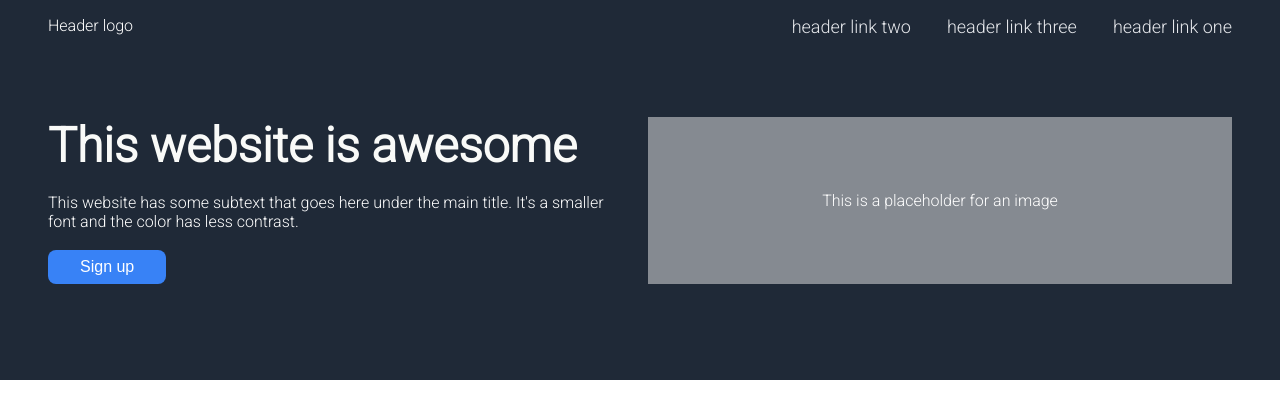
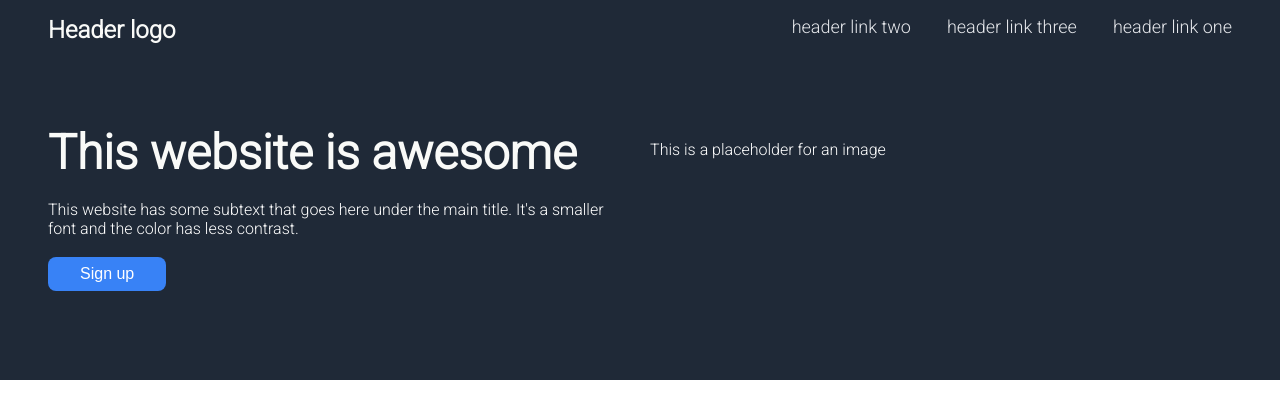
Before and after one commit to creative-nam/landing-page, a plain HTML site: page index.html in a window 1280 px wide. Drawn offline with Linux system fonts and the light colour scheme.

```diff
--- a/style.css
+++ b/style.css
@@ -25,6 +25,12 @@ ul {
     list-style-type: none;
     margin: 0;
     padding: 0;
+}
+
+.header-logo {
+    font-size: 24px;
+    color: #f9faf8;
+    font-weight: bold;
 }
 
 .header-links, .hero.secondary-text {
@@ -63,11 +69,3 @@ section {
     padding: .5em 2em;
     align-self: flex-start;
 }
-
-.img-placeholder {
-    display: flex;
-    justify-content: center;
-    align-items: center;
-    background-color: hsla(0, 0%, 90%, 0.514);
-    width: 49.5%;
-}
```
